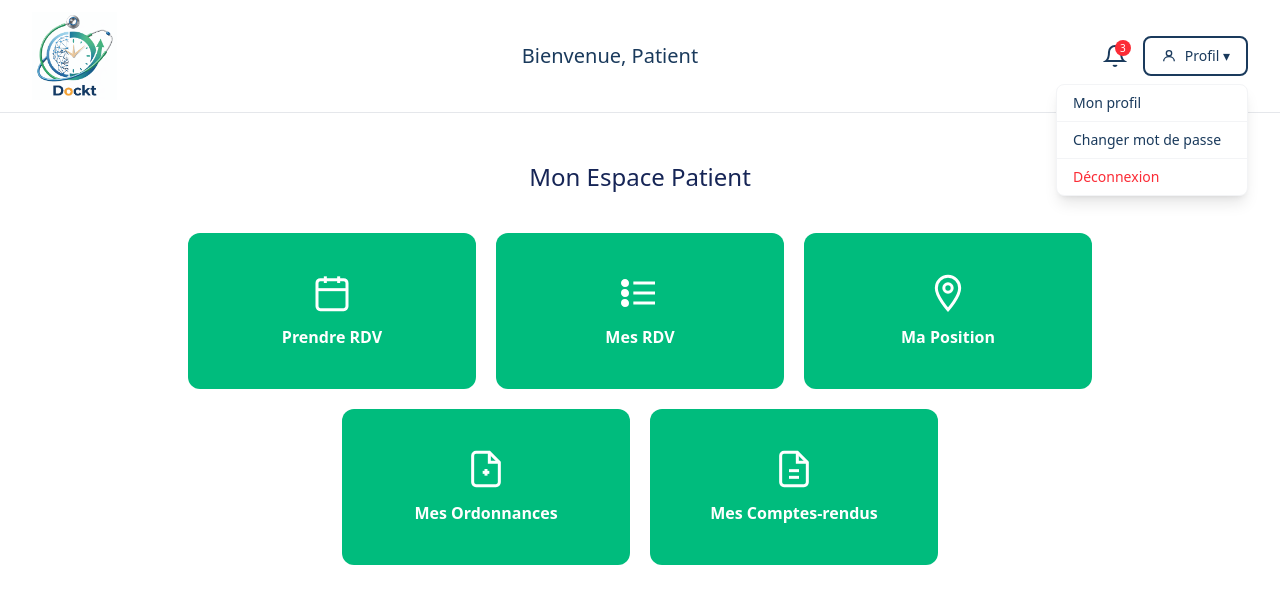
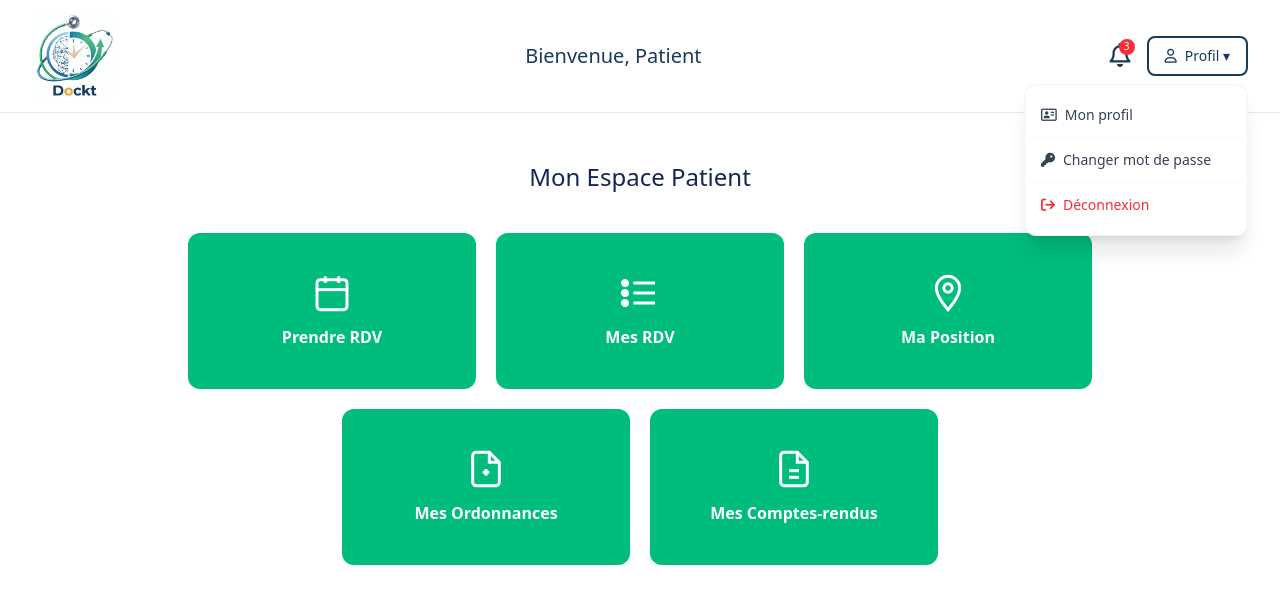
Before and after one commit to younsiyasmine/dockt-frontend, an Angular app: page /patient/dashboard in a window 1280 px wide. Both pictures are taken after a click on the button "Profil ▾". Shown: the top 604 px of the page. Built offline with nearby package versions, Linux system fonts and the light colour scheme.

Commit message:
navbar icons updated

```diff
--- a/src/app/patient/navbar/navbar.html
+++ b/src/app/patient/navbar/navbar.html
@@ -1,27 +1,30 @@
-<div class="flex items-center justify-between px-8 py-3 border-b border-gray-200 bg-white">
+<div class="flex items-center justify-between px-8 py-3 border-b border-gray-200 bg-white relative z-50">
   <img src="logo.png" alt="Dockt" class="h-22" />
   <p class="text-[#1a3a5c] text-xl font-medium">Bienvenue, Patient</p>
   <div class="flex items-center gap-4">
 
     <!-- Notification Icon -->
     <div class="relative cursor-pointer">
-      <svg width="24" height="24" viewBox="0 0 24 24" fill="none" stroke="#1a3a5c" stroke-width="2">
-        <path d="M18 8A6 6 0 0 0 6 8c0 7-3 9-3 9h18s-3-2-3-9"/>
-        <path d="M13.73 21a2 2 0 0 1-3.46 0"/>
-      </svg>
+      <i class="fa-regular fa-bell text-2xl text-[#1a3a5c]"></i>
       <span class="absolute -top-1 -right-1 bg-red-500 text-white text-[10px] w-4 h-4 rounded-full flex items-center justify-center">3</span>
     </div>
 
     <!-- Profil Button -->
     <div class="relative">
       <button (click)="toggleMenu()" class="text-[#1a3a5c] border-2 border-[#1a3a5c] px-4 py-2 rounded-lg text-sm flex items-center gap-2 font-medium">
-        <svg width="16" height="16" viewBox="0 0 24 24" fill="none" stroke="#1a3a5c" stroke-width="2"><circle cx="12" cy="8" r="4"/><path d="M4 20c0-4 3.6-7 8-7s8 3 8 7"/></svg>
+        <i class="fa-regular fa-user text-[#1a3a5c]"></i>
         Profil ▾
       </button>
-      <div *ngIf="menuOpen" class="absolute right-0 mt-2 w-48 bg-white rounded-lg shadow-lg z-10 border border-gray-100">
-        <a class="block px-4 py-2 text-[#1a3a5c] text-sm hover:bg-blue-50 cursor-pointer">Mon profil</a>
-        <a class="block px-4 py-2 text-[#1a3a5c] text-sm hover:bg-blue-50 cursor-pointer border-y border-gray-100">Changer mot de passe</a>
-        <a class="block px-4 py-2 text-red-500 text-sm hover:bg-red-50 cursor-pointer">Déconnexion</a>
+      <div *ngIf="menuOpen" class="absolute right-0 mt-2 w-56 bg-white border border-gray-100 rounded-xl shadow-xl z-50 py-2">
+        <a class="w-full text-left px-4 py-3 text-sm text-gray-700 hover:bg-gray-50 flex items-center gap-2 cursor-pointer">
+          <i class="fa-regular fa-address-card"></i> Mon profil
+        </a>
+        <a class="w-full text-left px-4 py-3 text-sm text-gray-700 hover:bg-gray-50 flex items-center gap-2 cursor-pointer border-y border-gray-50">
+          <i class="fa-solid fa-key"></i> Changer mot de passe
+        </a>
+        <a class="w-full text-left px-4 py-3 text-sm text-red-500 hover:bg-red-50 font-medium flex items-center gap-2 cursor-pointer">
+          <i class="fa-solid fa-arrow-right-from-bracket"></i> Déconnexion
+        </a>
       </div>
     </div>
 
--- a/src/index.html
+++ b/src/index.html
@@ -5,7 +5,8 @@
   <title>DocktFrontend</title>
   <base href="/">
   <meta name="viewport" content="width=device-width, initial-scale=1">
-  <link rel="icon" type="image/x-icon" href="favicon.ico">
+  <link rel="icon" type="image/x-icon" href="logo.png">
+  <link rel="stylesheet" href="https://cdnjs.cloudflare.com/ajax/libs/font-awesome/6.5.0/css/all.min.css" />
 </head>
 <body>
   <app-root></app-root>
```
